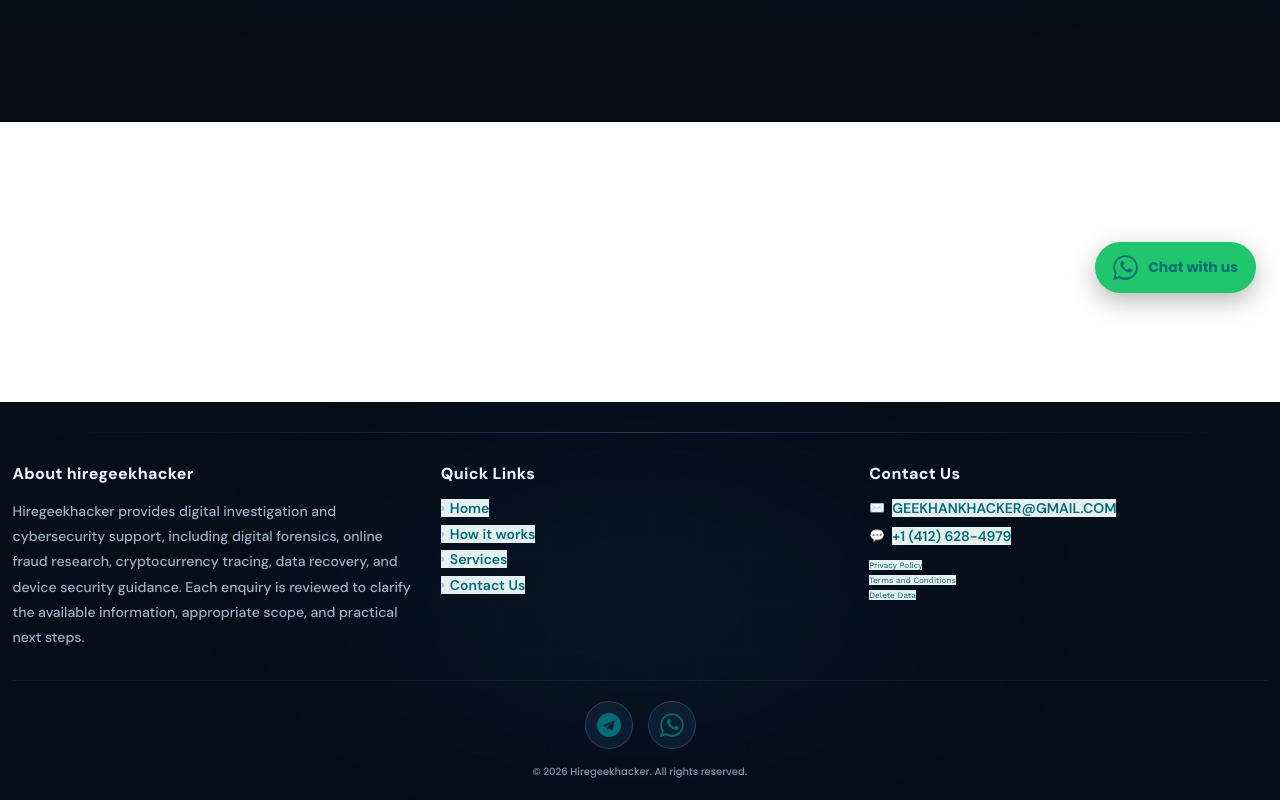
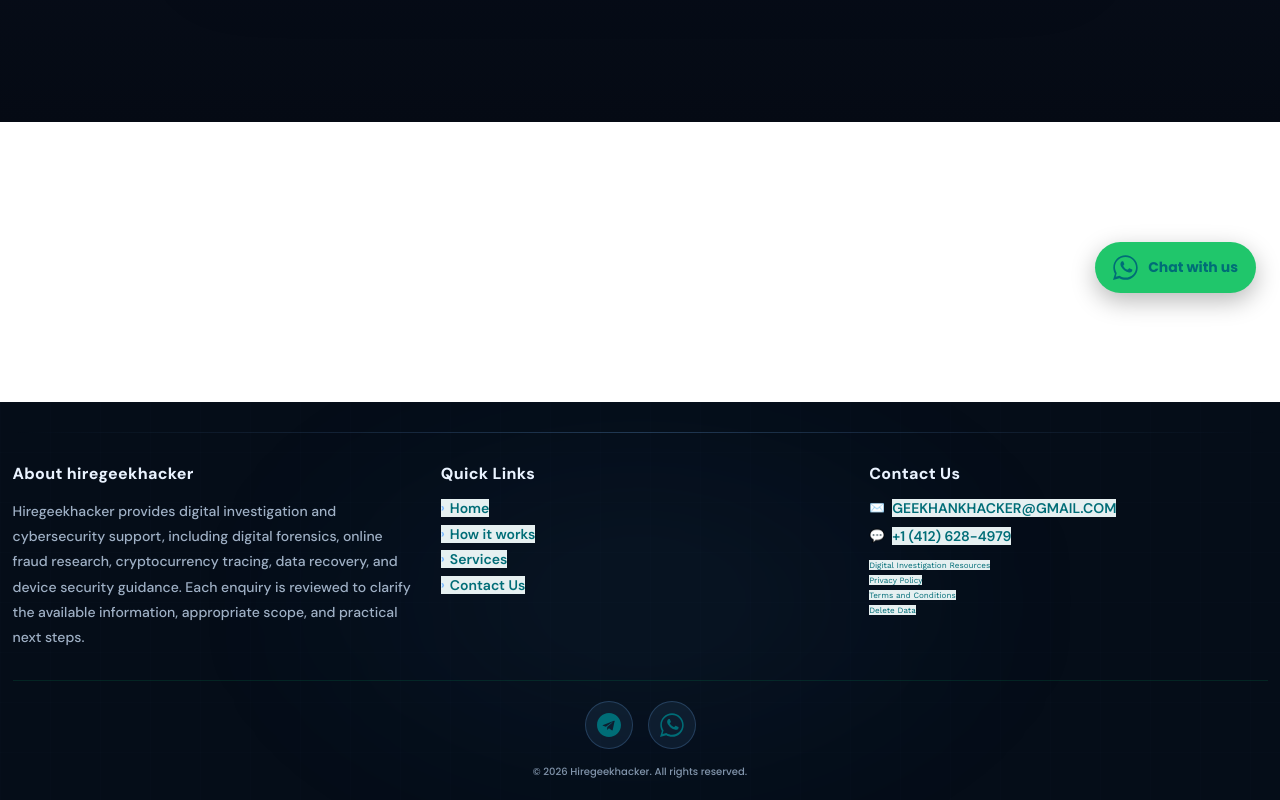
Before and after one commit to Geekhank/hireahacker, a React (Vite) app: page /delete-data in a window 1280 px wide. Shown: the part 483-1283 px from the top of the page. Built offline with nearby package versions, Linux system fonts and the light colour scheme; a web font is replaced by a local one.

Commit message:
Link resources from site footer

```diff
--- a/src/components/footer/Footer.tsx
+++ b/src/components/footer/Footer.tsx
@@ -68,6 +68,9 @@ function Footer() {
             </div>
 
             <div className={styles.legalLinks}>
+              <Link to="/resources" className={styles.legalLink}>
+                Digital Investigation Resources
+              </Link>
               <Link to="/privacy-policy" className={styles.legalLink}>
                 Privacy Policy
               </Link>
```
